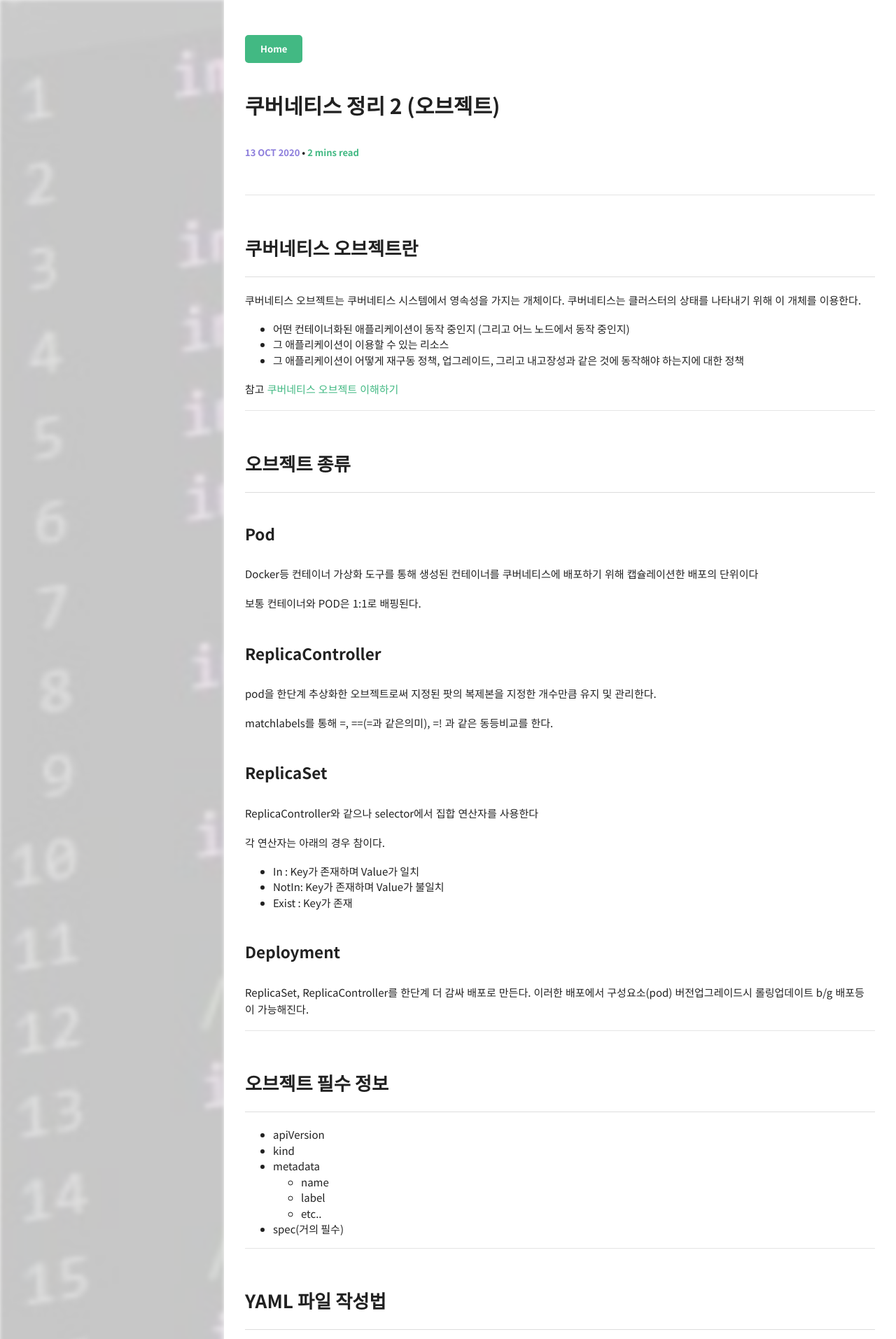
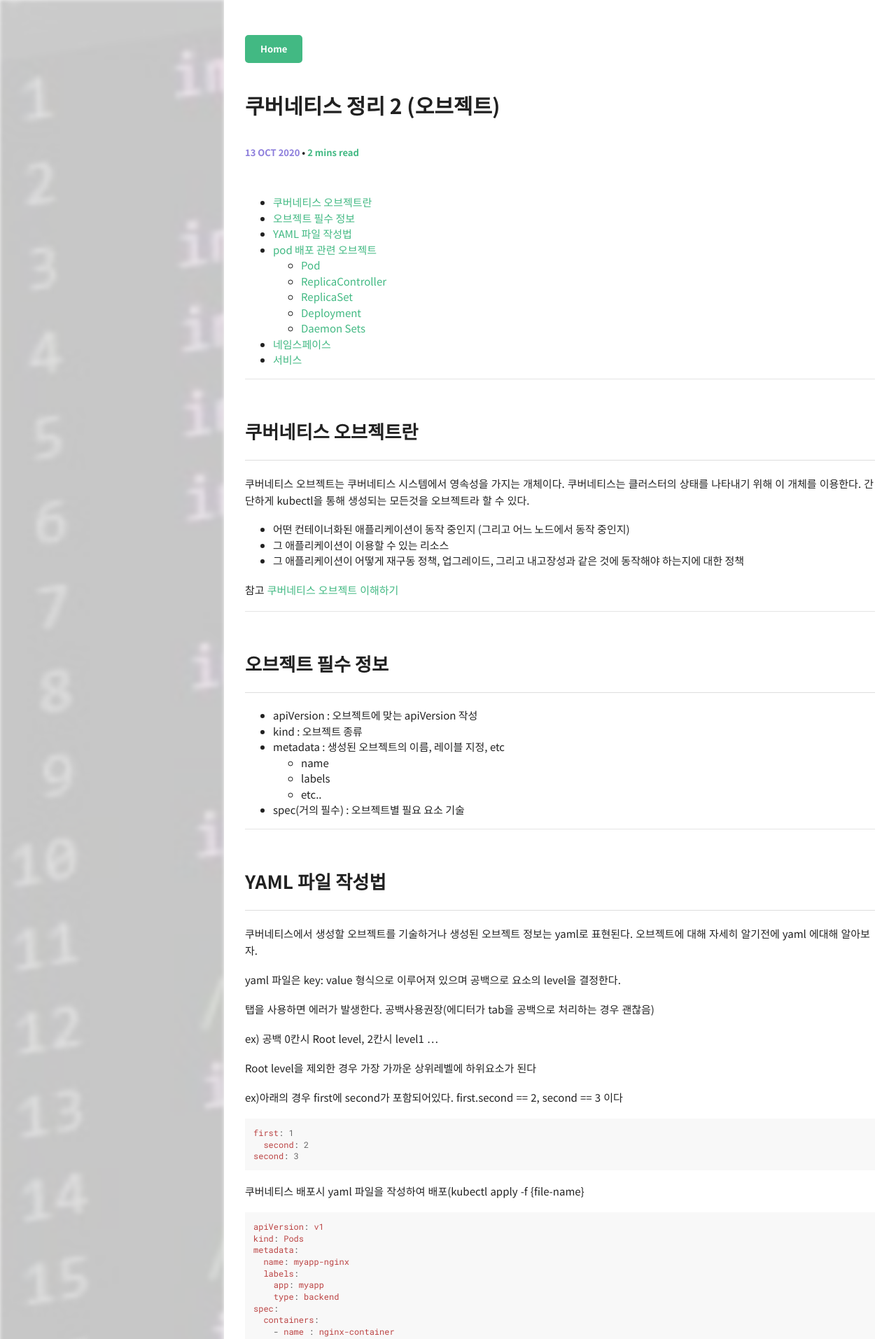
Before and after one commit to lcc3108/lcc3108.github.io, a Jekyll site: the page built from _posts/2020-10-13-쿠버네티스-정리2.md, in a window 1280 px wide. Shown: the top 1913 px of the page at 70% size. Built offline with Jekyll 4.4.1, drawn with Linux system fonts in a browser that asks for light colours; comment, search, counter and statistics services are not loaded; some of the changed text lies outside the part shown.

Commit message:
오타 수정 & 목차 생성

````diff
--- a/_posts/2020-10-13-쿠버네티스-정리2.md
+++ b/_posts/2020-10-13-쿠버네티스-정리2.md
@@ -6,11 +6,25 @@ tags: [Kubernetes,CKA Study]
 comments: true
 ---
 
+- [쿠버네티스 오브젝트란](#쿠버네티스-오브젝트란)
+- [오브젝트 필수 정보](#오브젝트-필수-정보)
+- [YAML 파일 작성법](#yaml-파일-작성법)
+- [pod 배포 관련 오브젝트](#pod-배포-관련-오브젝트)
+  - [Pod](#pod)
+  - [ReplicaController](#replicacontroller)
+  - [ReplicaSet](#replicaset)
+  - [Deployment](#deployment)
+  - [Daemon Sets](#daemon-sets)
+- [네임스페이스](#네임스페이스)
+- [서비스](#서비스)
+
+
 ---------
 
 ## 쿠버네티스 오브젝트란
 
 쿠버네티스 오브젝트는 쿠버네티스 시스템에서 영속성을 가지는 개체이다. 쿠버네티스는 클러스터의 상태를 나타내기 위해 이 개체를 이용한다.
+간단하게 kubectl을 통해 생성되는 모든것을 오브젝트라 할 수 있다.
 
 - 어떤 컨테이너화된 애플리케이션이 동작 중인지 (그리고 어느 노드에서 동작 중인지)
 - 그 애플리케이션이 이용할 수 있는 리소스
@@ -19,8 +33,64 @@ comments: true
 참고 [쿠버네티스 오브젝트 이해하기](https://kubernetes.io/ko/docs/concepts/overview/working-with-objects/kubernetes-objects/)
 
 -------------
+## 오브젝트 필수 정보
 
-## 오브젝트 종류
+- apiVersion : 오브젝트에 맞는 apiVersion 작성
+- kind : 오브젝트 종류
+- metadata : 생성된 오브젝트의 이름, 레이블 지정, etc
+    - name
+    - labels
+    - etc..
+- spec(거의 필수) : 오브젝트별 필요 요소 기술
+
+
+-----------
+
+## YAML 파일 작성법
+
+쿠버네티스에서 생성할 오브젝트를 기술하거나 생성된 오브젝트 정보는 yaml로 표현된다. 오브젝트에 대해 자세히 알기전에 yaml 에대해 알아보자.
+
+yaml 파일은 key: value 형식으로 이루어져 있으며 공백으로 요소의 level을 결정한다.
+
+탭을 사용하면 에러가 발생한다. 공백사용권장(에디터가 tab을 공백으로 처리하는 경우 괜찮음)
+
+ex) 공백 0칸시 Root level, 2칸시 level1 ...
+
+Root level을 제외한 경우 가장 가까운 상위레벨에 하위요소가 된다
+
+ex)아래의 경우 first에 second가 포함되어있다. first.second == 2, second == 3 이다
+
+```yaml
+first: 1
+  second: 2
+second: 3
+```
+
+쿠버네티스 배포시 yaml 파일을 작성하여 배포(kubectl apply -f {file-name}
+
+```yaml
+apiVersion: v1
+kind: Pods
+metadata:
+  name: myapp-nginx
+  labels:
+    app: myapp
+    type: backend
+spec:
+  containers:
+    - name : nginx-container
+      image : nginx
+```
+
+명령줄에서 바로 배포
+
+ kubectl run myapp-nginx--image nginx  --labels="app=myapp,type=backend"
+
+2개의 명령어는 같은 행위를 한다.
+
+--------------
+
+## pod 배포 관련 오브젝트
 
 ### Pod
 
@@ -48,60 +118,17 @@ ReplicaController와 같으나 selector에서 집합 연산자를 사용한다
 
 ReplicaSet, ReplicaController를 한단계 더 감싸 배포로 만든다. 이러한 배포에서 구성요소(pod) 버전업그레이드시 롤링업데이트 b/g 배포등 이 가능해진다.
 
-------------------
+### Daemon Sets
+지정된 노드에(보통의 경우 모든노드에대해 사용) 각 1개 씩 팟을 배포한다
 
-## 오브젝트 필수 정보
+내부적으로 NodeAffinity를 사용하여 노드당 1개씩 배포한다.
 
-- apiVersion
-- kind
-- metadata
-    - name
-    - label
-    - etc..
-- spec(거의 필수)
+데몬 셋의 대표적인 용도는 아래와 같다.
 
+- 모든 노드에서 클러스터 스토리지 데몬 실행
+- 모든 노드에서 로그 수집 데몬 실행
+- 모든 노드에서 노드 모니터링 데몬 실행
 
------------
-
-## YAML 파일 작성법
-
-yaml 파일은 key: value 형식으로 이루어져 있으며 공백으로 요소의 level을 결정한다.
-
-탭을 사용하면 에러가 발생한다. 공백사용권장(에디터가 tab을 공백으로 처리하는 경우 괜찮음)
-
-ex) 공백 0칸시 Root level, 2칸시 level1 ...
-
-Root level을 제외한 경우 가장 가까운 상위레벨에 하위요소가 된다
-
-ex)아래의 경우 first에 second가 포함되어있다. first.second == 2, second == 3 이다
-
-```yaml
-first: 1
-	second: 2
-second: 3
-```
-
-쿠버네티스 배포시 yaml 파일을 작성하여 배포(kubctl apply -f {file-name}
-
-```yaml
-apiVersion: v1
-kind: Pods
-metadate:
-	name: myapp-nginx
-	labels:
-		app: myapp
-		type: backend
-spec:
-	containers:
-		- name : nginx-container
-			image : nginx
-```
-
-명령줄에서 바로 배포
-
- kubectl run myapp-nginx--image nginx  --labels="app=myapp,type=backend"
-
-2개의 명령어는 같은 행위를 한다.
 
 ----------------------
 ## 네임스페이스
@@ -117,11 +144,11 @@ c++ using namespace 등 과 같이 같은 이름의 오브젝트가 있더라도
 
 ## 서비스
 
-쿠버네티스에서 생성된 오브젝트중 depolyment나 레플리카셋(컨트롤러) 등을 외부에 노출시켜준다. 이때 NodePort, ClusterIP, LoadBalancer를 사용할 수 있다.
+쿠버네티스에서 생성된 오브젝트중 deployment나 레플리카셋(컨트롤러) 등을 외부에 노출시켜준다. 이때 NodePort, ClusterIP, LoadBalancer를 사용할 수 있다.
 
 ClusterIP 는 오브젝트를 클러스터 내부아이피에 노출시킨다.
 
-NodePort는 label을 기반으로 다른 노드에 있더라도 같은 라벨을 가지고 있는 팟을 선택한다.
+NodePort는 레이블을 기반으로 다른 노드에 있더라도 같은 레이블을 가지고 있는 팟을 선택한다.
 
 내부적으로 ClusterIP를 생성한다. 그뒤 외부에서 접속 할 수 있도록 노출시킨다.
 
````
Also changed, not shown: _posts/2020-10-12-쿠버네티스-정리.md (+13 -3 lines).
